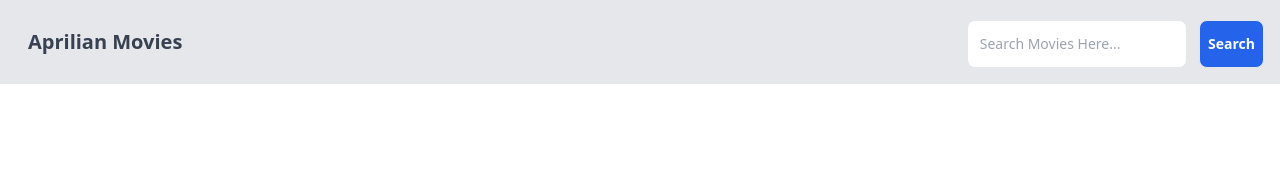
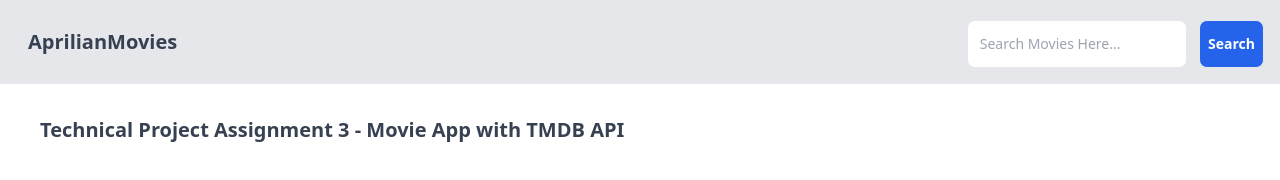
Before and after one commit to 11aprilian/project-3, a website: page index.html in a window 1280 px wide. Drawn offline with Linux system fonts and the light colour scheme; no server answers.

Commit message:
add h1 title

```diff
--- a/index.html
+++ b/index.html
@@ -14,7 +14,7 @@
     <header>
       <div class="flex justify-between bg-gray-200 py-4">
         <div class="ml-4">
-          <h1 class="font-semibold p-3 text-xl text-gray-700"><a href="index.html">Aprilian Movies</a></h1>
+          <h1 class="font-semibold p-3 text-xl text-gray-700"><a href="index.html">AprilianMovies</a></h1>
         </div>
         <div class=" flex justify-between">
           <input id="search" type="search" class="block border p-2 text-sm mt-1 mr-3 rounded-lg" required placeholder=" Search Movies Here..." >
@@ -23,7 +23,9 @@
       </div>
     </header>
     <!-- Header End -->
-
+    <div id="title" class="mt-8 ml-10">
+      <h1 class="font-semibold text-gray-700 text-xl">Technical Project Assignment 3 - Movie App with TMDB API</h1>
+    </div>
     <!-- Content Start -->
     <div id="list" class="flex justify-between flex-wrap mt-8 mx-8 ">
     </div>
```
